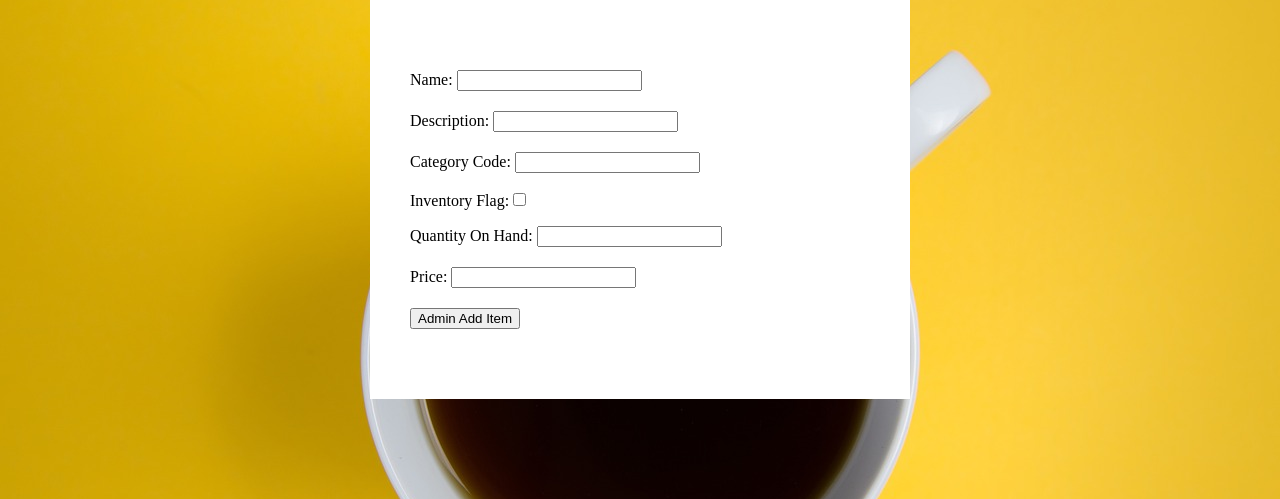
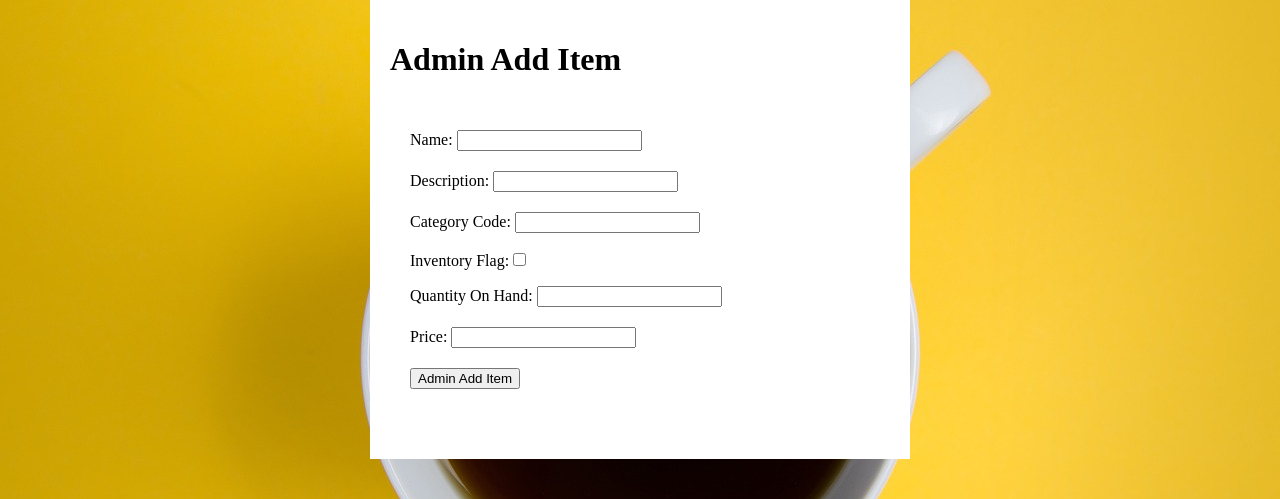
Before and after one commit to Michelle-Lefebvre/ProjectJitters, a PHP site: template templates/admin/additem.html.twig in a window 1280 px wide. Shown: the part 72-571 px from the top of the page. Run offline with PHP 8.4, Linux system fonts and the light colour scheme; the template is opened without the code that fills it, so the values that code supplies are empty; some libraries are stand-ins or nearby versions.

Commit message:
minor changes to /additem

```diff
--- a/_admin.php
+++ b/_admin.php
@@ -5,7 +5,7 @@ require_once '_setup.php';
 //following is using addarticletest while following video about addperson and tristate form
 // STATE 1: first display  -- this is a get  -- just need to render the template
 $app->get('/additem', function ($request, $response, $args) {
-    return $this->view->render($response, 'additem.html.twig');
+    return $this->view->render($response, '/admin/additem.html.twig');
 });
 
 //STATE 2&3 receiving submission
--- a/templates/admin/additem.html.twig
+++ b/templates/admin/additem.html.twig
@@ -3,6 +3,7 @@
 {% block title %}Admin Add Item{% endblock %}
 
 {% block content %}
+    <h1>Admin Add Item</h1>
     {% if errorList %}
         <ul class="errorMessage">
         {% for error in errorList %}
@@ -10,13 +11,14 @@
         {% endfor %}
         </ul>
     {% endif %}
-    <form method="get">
+    <form method="post">
+
         Name: <input type="text" name="name" value=""><br>
         Description: <input type="textblock" name="description" value=""><br>
         Category Code: <input type="text" name="categoryCode" value=""><br>
         Inventory Flag: <input type="checkbox" name="inventoryFlag" value=""><br>
         Quantity On Hand: <input type="number" name="quantityOnHand" value=""><br>
-        Price: <input type="number" name="price" value=""><br>
+        Price: <input type="number" name="price" step="any" value=""><br>
         <input type="submit" value="Admin Add Item">
     </form>
 {% endblock %}
--- a/templates/admin/additem_success.html.twig
+++ b/templates/admin/additem_success.html.twig
@@ -3,6 +3,7 @@
 {% block title %}Add Item Success{% endblock %}
 
 {% block content %}
-      <p>Item added successfully</p>
+      <p>Item added successfully</p><br>
+      <p>need a button or something back to an admin menu ???</p>
       <!--p><a href="/article/{{id}}">Click to view the new article</a></p-->
 {% endblock %}
```
